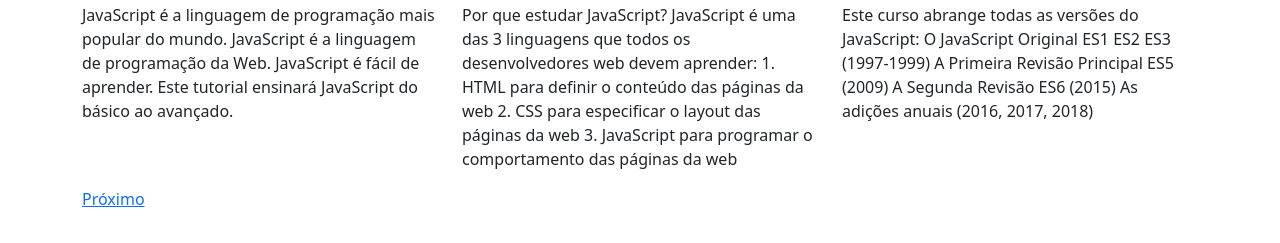
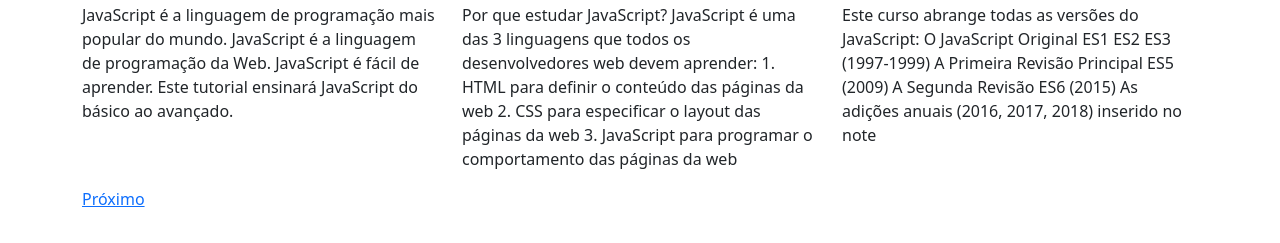
Before and after one commit to YedoCosta/cursojavascriptbs, a plain HTML site: page index.html in a window 1280 px wide. Shown: the part 53-296 px from the top of the page. Drawn offline with nearby package versions, Linux system fonts and the light colour scheme.

Commit message:
cria index no meu note v1

```diff
--- a/index.html
+++ b/index.html
@@ -42,6 +42,8 @@
                     A Primeira Revisão Principal ES5 (2009)
                     A Segunda Revisão ES6 (2015)
                     As adições anuais (2016, 2017, 2018)
+
+                    inserido no note
                 </p>
             </div>
             <div class="col-12">
```
